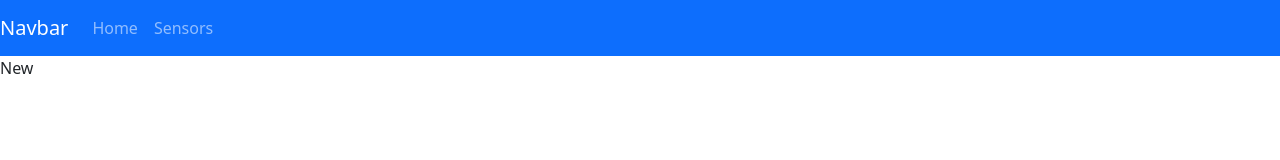
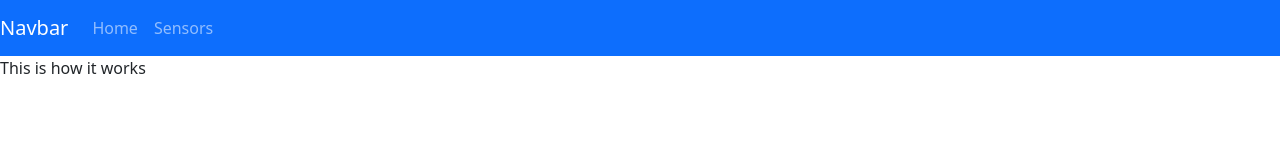
Before and after one commit to LightAgent/GUI, a plain HTML site: page pages/sensors.html in a window 1280 px wide. Drawn offline with nearby package versions, Linux system fonts and the light colour scheme.

Commit message:
my commit

```diff
--- a/pages/sensors.html
+++ b/pages/sensors.html
@@ -25,6 +25,6 @@
     </ul>
   </div>
 </nav>
-    New
+    This is how it works
 </body>
 </html>
```
